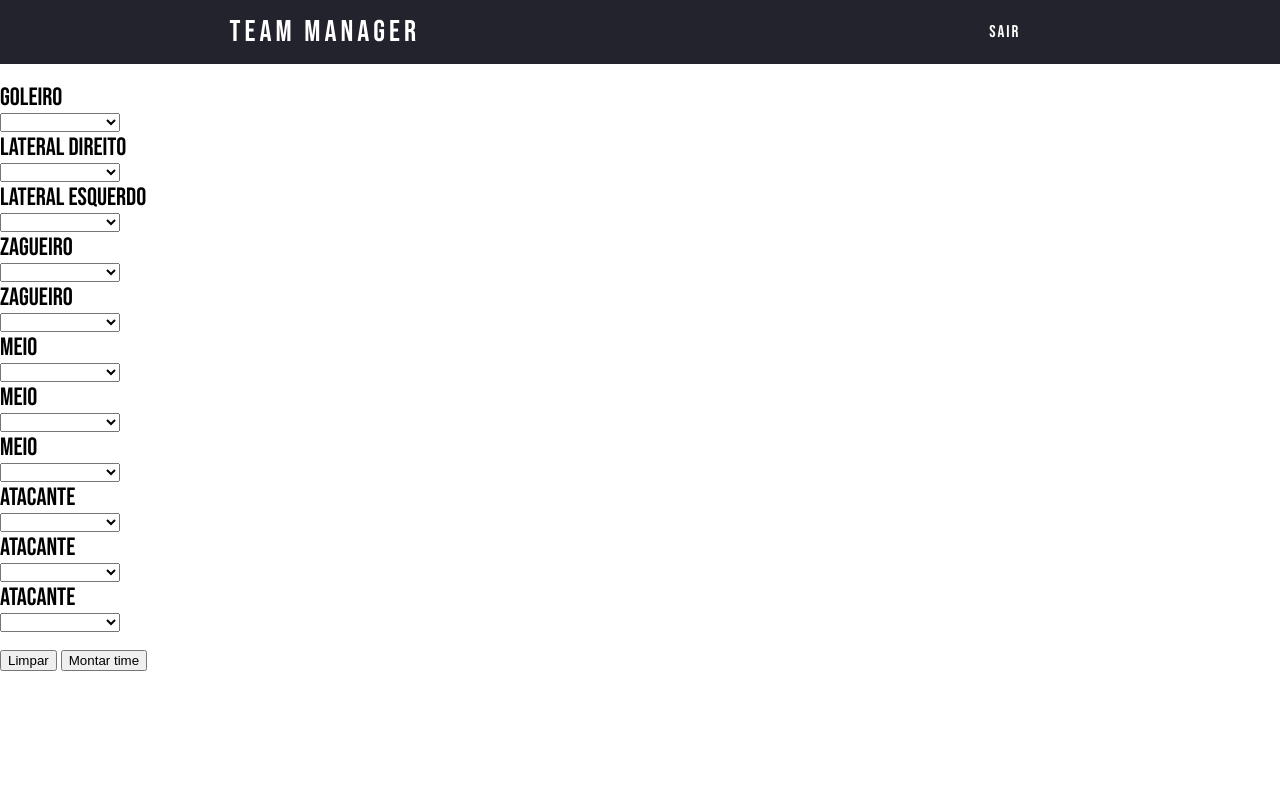
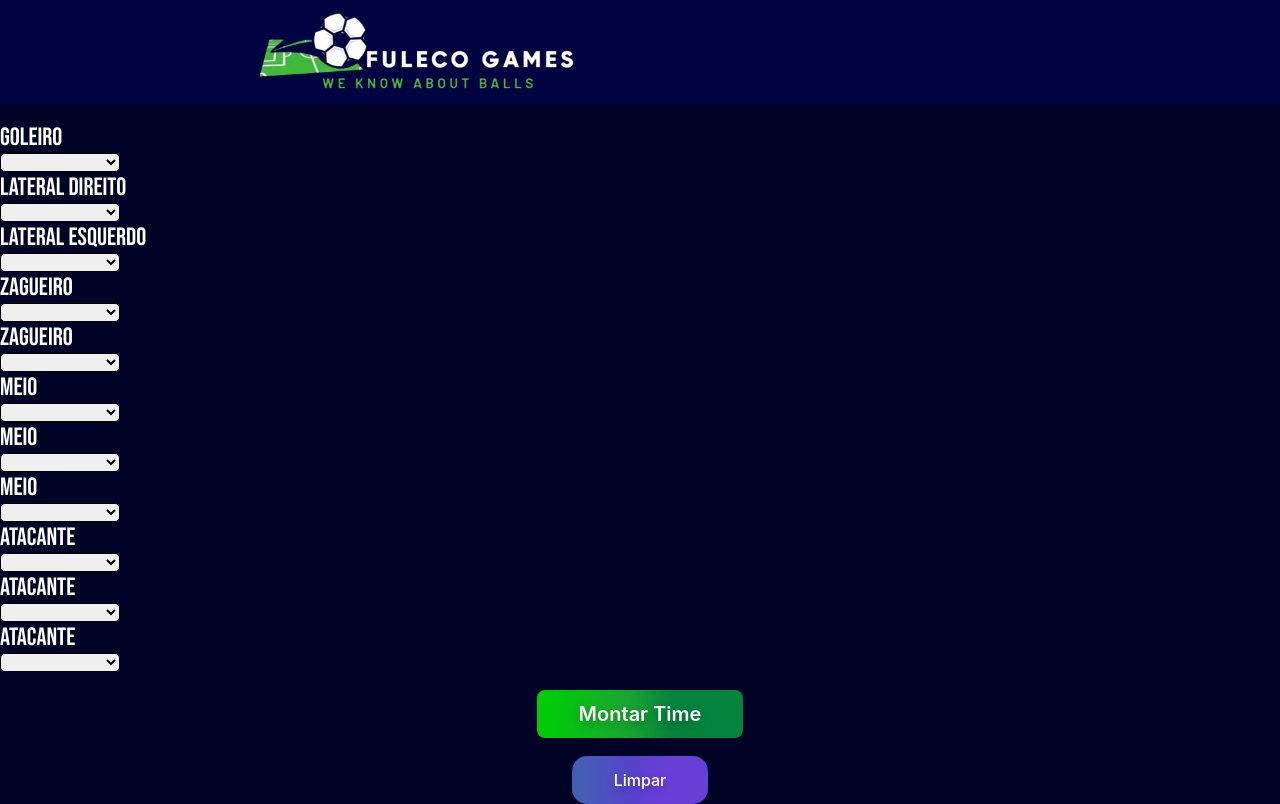
Before and after one commit to madokanomi/Aplicativo-Futebol, a website: page www/css/index.html in a window 1280 px wide. Drawn offline with Linux system fonts and the light colour scheme.

Commit message:
felipemodificacoes atualizaod gente

```diff
--- a/www/css/index.html
+++ b/www/css/index.html
@@ -13,9 +13,8 @@
 
 <header>
     <nav>
-        <a class="logo">Team Manager</a>
+        <a class="logo"><img src="image-removebg-preview.png"></a>
         <ul class="nav-list">
-            <li><a href="">Sair</a></li>
             </ul>
         </nav>
         </header>
@@ -114,9 +113,10 @@
             <option value=""></option>
             <option value=""></option>
         </select><br><br>
-        <button type="reset">Limpar</button>
-        <button type="submit">Montar time</button>
-
+        <center>
+         <button class="button-36" role="button" type="submit">Montar Time</button><br><br>
+      <button class="button-35" role="button" type="reset">Limpar</button>
+               </center>
     </div>
     </form>
 </body>
--- a/www/css/style.css
+++ b/www/css/style.css
@@ -7,19 +7,21 @@ a:hover{
     opacity:0.7;
 }
 .logo{
-    font-size:30px;
-    text-transform: uppercase;
-    letter-spacing:4px;
-    padding-right:50px;
-    font-family:bebas neue;
+    padding-top:25px;
+    padding-left:10px;
+width:270px;
+height:270px;
+    display: flex;
+    justify-content: space-around;
+
 }
 
 nav{
     display: flex;
     justify-content: space-around;
     align-items:center;
-    background:#23232e;
-    height:8vh;
+    background:#010440;
+    height:13vh;
     font-size:17px;
     padding-right:30px;
         font-family:bebas neue;
@@ -36,12 +38,83 @@ nav{
 label{
     font-family:bebas neue;
     font-size: 25px;
+    color: white;
 }
 
 body {
     font-size: px;
     margin: 0px;
+    background-color: #010326;
 }
 select {
     width: 120px;
-}/**/
+    border-radius: 5px;
+    border-color: black
+}
+
+
+.button-36 {
+  background-image: linear-gradient(92.88deg, #01ca0b 9.16%, #1aa531 43.89%, #04833d 64.72%);
+  border-radius: 8px;
+  border-style: none;
+  box-sizing: border-box;
+  color: #FFFFFF;
+  cursor: pointer;
+  flex-shrink: 0;
+  font-family: "Inter UI","SF Pro Display",-apple-system,BlinkMacSystemFont,"Segoe UI",Roboto,Oxygen,Ubuntu,Cantarell,"Open Sans","Helvetica Neue",sans-serif;
+  font-size: 20px;
+  font-weight: 600;
+  height: 3rem;
+  padding: 0 1.6rem;
+  text-align: center;
+  text-shadow: rgba(0, 0, 0, 0.25) 0 3px 8px;
+  transition: all .5s;
+  user-select: none;
+  -webkit-user-select: none;
+  touch-action: manipulation;
+
+}
+
+.button-36:hover {
+  box-shadow: rgba(30, 255, 0, 0.5) 0 1px 30px;
+  transition-duration: .1s;
+}
+
+@media (min-width: 768px) {
+  .button-36 {
+    padding: 0 2.6rem;
+  }
+}
+
+.button-35{
+  background-image: linear-gradient(92.88deg, #455EB5 9.16%, #5643CC 43.89%, #673FD7 64.72%);
+  border-radius: 15px;
+  border-style: none;
+  box-sizing: border-box;
+  color: #FFFFFF;
+  cursor: pointer;
+  flex-shrink: 0;
+  font-family: "Inter UI","SF Pro Display",-apple-system,BlinkMacSystemFont,"Segoe UI",Roboto,Oxygen,Ubuntu,Cantarell,"Open Sans","Helvetica Neue",sans-serif;
+  font-size: 16px;
+  font-weight: 500;
+  height: 3rem;
+  padding: 0 1.6rem;
+  text-align: center;
+  text-shadow: rgba(0, 0, 0, 0.25) 0 3px 8px;
+  transition: all .5s;
+  user-select: none;
+  -webkit-user-select: none;
+  touch-action: manipulation;
+
+}
+
+.button-35:hover {
+  box-shadow: rgba(80, 63, 205, 0.5) 0 1px 30px;
+  transition-duration: .1s;
+}
+
+@media (min-width: 768px) {
+  .button-35 {
+    padding: 0 2.6rem;
+  }
+}
```
Also changed, not shown: www/css/image-removebg-preview.png (added).
